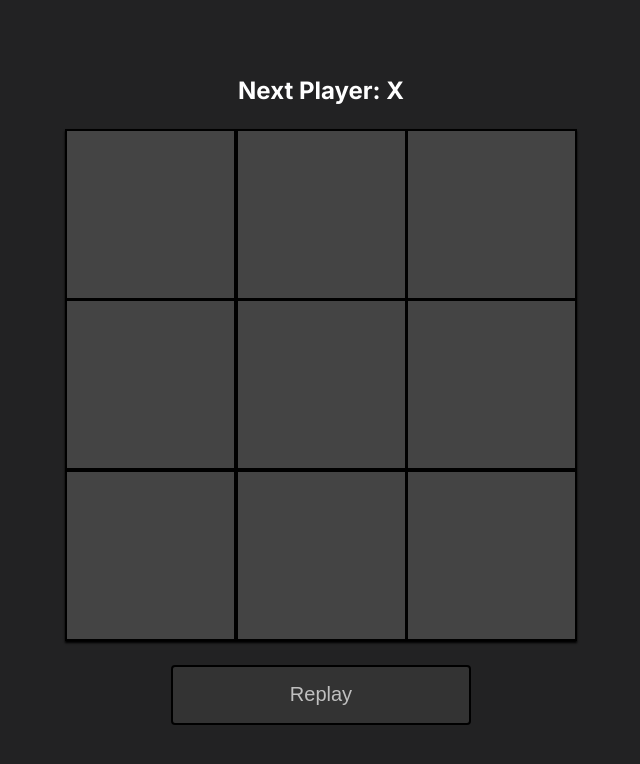
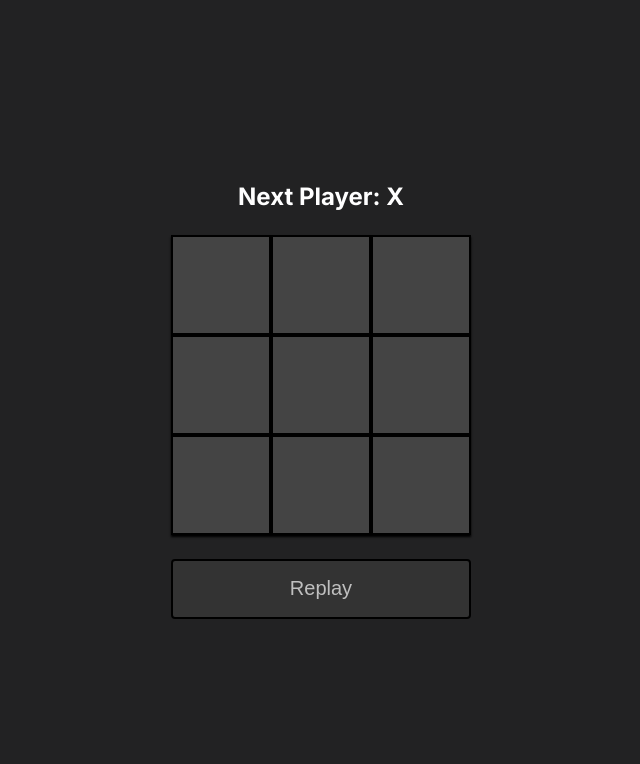
Before and after one commit to aasmart/nextjs-tic-tac-toe, a Next.js app: page / in a window 1280 px wide. Shown: the top 764 px of the page, without its empty margins (319-959 px from the left). Built offline with nearby package versions, Linux system fonts and the light colour scheme.

Commit message:
Switched to a GameFinishState to better control logic

```diff
--- a/src/app/globals.css
+++ b/src/app/globals.css
@@ -32,12 +32,9 @@ body {
 }
 
 .board {
+  --grid-square-size: 100px;
+
   display: grid;
-
-  width: 40%;
-  min-width: 400px;
-  max-width: 800px;
-  aspect-ratio: 1;
 
   box-shadow: 0 2px 2px black;
 }
@@ -54,7 +51,7 @@ body {
   transform-style: preserve-3d;
   transform: perspective(1000px);
 
-  transition: background-color 250ms, filter 500ms, color 100ms;
+  transition: background-color 250ms, color 100ms;
 }
 
 .square:not(:empty) {
@@ -83,11 +80,11 @@ body {
   0% {
     scale: 1;
     translate: 0 0 0;
-    transform: rotateY(0);
+    rotate: y 0;
   }
 
   10% {
-    transform: rotateY(0);
+    rotate: y 0;
   }
 
   50% {
@@ -96,12 +93,39 @@ body {
   }
 
   90% {
-    transform: rotateY(180deg);
+    rotate: y 180deg;
   }
 
   100% {
     scale: 1;
-    transform: rotateY(180deg);
+    rotate: y 180deg;
+    translate: 0 0 0;
+  }
+}
+
+@keyframes flip-reset {
+  0% {
+    scale: 1;
+    translate: 0 0 0;
+    rotate: y 0;
+  }
+
+  10% {
+    rotate: y 0;
+  }
+
+  50% {
+    scale: 1.2;
+    translate: 0 0 100px;
+  }
+
+  90% {
+    rotate: y 360deg;
+  }
+
+  100% {
+    scale: 1;
+    rotate: y 360deg;
     translate: 0 0 0;
   }
 }
@@ -112,6 +136,7 @@ body {
 }
 
 .fade {
+  transition: filter 500ms;
   filter: brightness(var(--square-darken-percent))
 }
 
--- a/src/app/page.tsx
+++ b/src/app/page.tsx
@@ -19,6 +19,7 @@ function Square({
   squareFlipDelay: number
 }) {
   const [isFlipped, setIsFlipped] = useState(false)
+
   const flip = isFlipped ? 'flip' : ''
   const fade = !isWinningSquare && isGameOver ? 'fade' : ''
   const defaultClass = 'square'
@@ -59,11 +60,10 @@ function Grid({size}: {size: number}) {
 
   const [isXNext, setIsXNext] = useState(true)
   const [squares, setSquares] = useState(Array(size * size).fill(null))
-  const [gameWinner, setGameWinner] = useState<GameWinner | null>(null)
-  const [isGameOver, setIsGameOver] = useState(false)
+  const [gameFinishState, setGameFinishState] = useState(DEFAULT_GAME_STATE)
 
   function handleSquareClick(index: number) {
-    if(squares[index] || gameWinner) return
+    if(squares[index] || gameFinishState.isGameOver) return
 
     const nextSquares = squares.slice() as Array<string | null>
     nextSquares[index] = isXNext ? 'X' : 'O'
@@ -71,8 +71,7 @@ function Grid({size}: {size: number}) {
 
     const winner = determineWinner(size, nextSquares, index)
     if(winner != null) {
-      setGameWinner(winner)
-      setIsGameOver(true)
+      setGameFinishState(winner)
     }
 
     setIsXNext(!isXNext)
@@ -81,21 +80,20 @@ function Grid({size}: {size: number}) {
   function handleRestartClick() {
     setIsXNext(true)
     setSquares(Array(size * size).fill(null))
-    setGameWinner(null)
-    setIsGameOver(false)
+    setGameFinishState(DEFAULT_GAME_STATE)
   }
 
   let status
-  if(gameWinner)
-    status = `${gameWinner.piece} has won!`
-  else if(!gameWinner && !squares.includes(null))
+  if(gameFinishState.isDraw)
     status = 'The game has ended in a draw!'
+  else if(gameFinishState.isGameOver)
+    status = `${gameFinishState.winningPiece} has won!`
   else
     status = `Next Player: ${isXNext ? 'X' : 'O'}`
 
   let numWinningSquares = 0
   const gridSquares = squares.map((val, index) => {
-    const isWinning = gameWinner?.squares.includes(index) || false
+    const isWinning = gameFinishState?.winningSquares.includes(index) || false
     const delay = isWinning ? numWinningSquares * SQUARE_FLIP_DELAY : 0
 
     if(isWinning) numWinningSquares++
@@ -104,7 +102,7 @@ function Grid({size}: {size: number}) {
       value={val}
       onSquareClicked={() => handleSquareClick(index)}
       isWinningSquare={isWinning}
-      isGameOver={isGameOver}
+      isGameOver={gameFinishState.isGameOver}
       squareFlipDelay={delay}
     />
   })
@@ -115,13 +113,13 @@ function Grid({size}: {size: number}) {
       <div
         className="board"
         style={{
-          gridTemplateColumns: `repeat(${size}, 1fr)`,
-          gridTemplateRows: `repeat(${size}, 1fr)`
+          gridTemplateColumns: `repeat(${size}, var(--grid-square-size))`,
+          gridTemplateRows: `repeat(${size}, var(--grid-square-size))`
         }}
       >
         {gridSquares}
       </div>
-      <Replay isGameOver={isGameOver} onClick={() => handleRestartClick()}/>
+      <Replay isGameOver={gameFinishState.isGameOver} onClick={() => handleRestartClick()}/>
     </>
   )
 }
@@ -132,9 +130,18 @@ export default function Home() {
   )
 }
 
-type GameWinner = {
-  piece: string,
-  squares: number[]
+type GameFinishState = {
+  winningPiece: string,
+  winningSquares: number[],
+  isGameOver: boolean,
+  isDraw: boolean
+}
+
+const DEFAULT_GAME_STATE: GameFinishState = {
+  winningPiece: '',
+  winningSquares: [],
+  isGameOver: false,
+  isDraw: false
 }
 
 function matrixToArrayIndex(
@@ -160,14 +167,14 @@ function determineWinner(
   size: number,
   squares: Array<string | null>,
   placedIndex: number
-): GameWinner | null {
+): GameFinishState {
   if(size * size != squares.length)
-    return null
+    return DEFAULT_GAME_STATE
 
   const piece = squares[placedIndex]
 
   if(!piece)
-    return null
+    return DEFAULT_GAME_STATE
 
   const row = Math.floor(placedIndex / size)
   const column = placedIndex - row * size
@@ -204,10 +211,17 @@ function determineWinner(
     winningSquares = winningSquares.concat(upDiagonal)
 
   if(winningSquares.length === 0)
-    return null
+    return {
+      winningPiece: '',
+      winningSquares: [],
+      isGameOver: !squares.includes(null),
+      isDraw: !squares.includes(null)
+    }
 
   return {
-    piece: piece,
-    squares: winningSquares
+    winningPiece: piece,
+    winningSquares: winningSquares,
+    isGameOver: true,
+    isDraw: false
   }
 }
```
